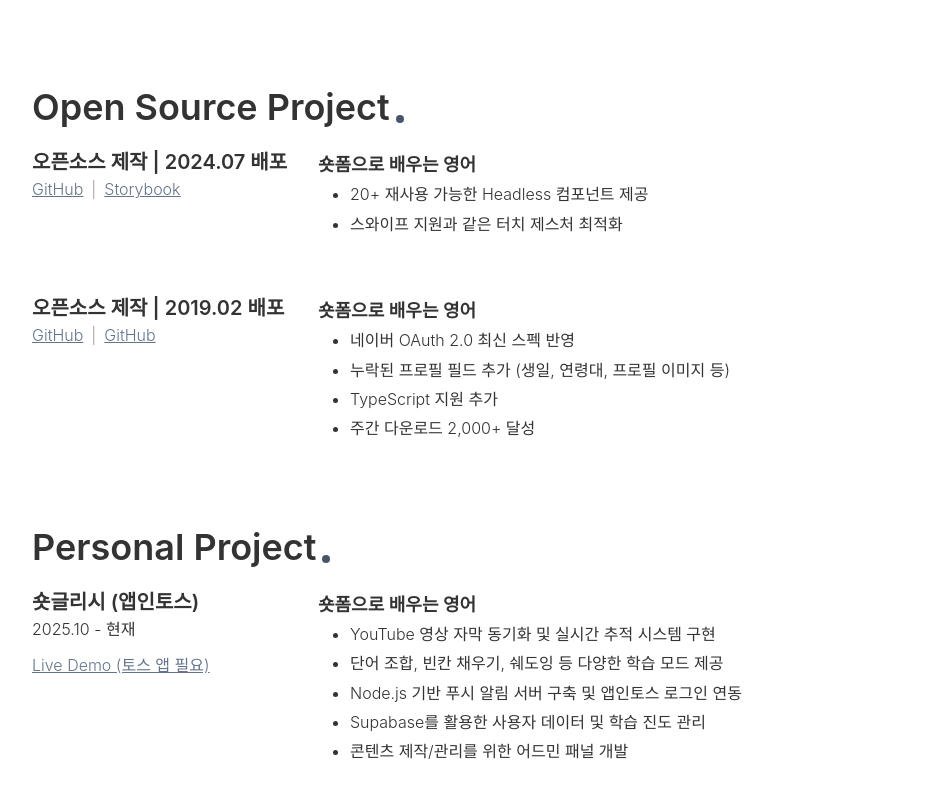
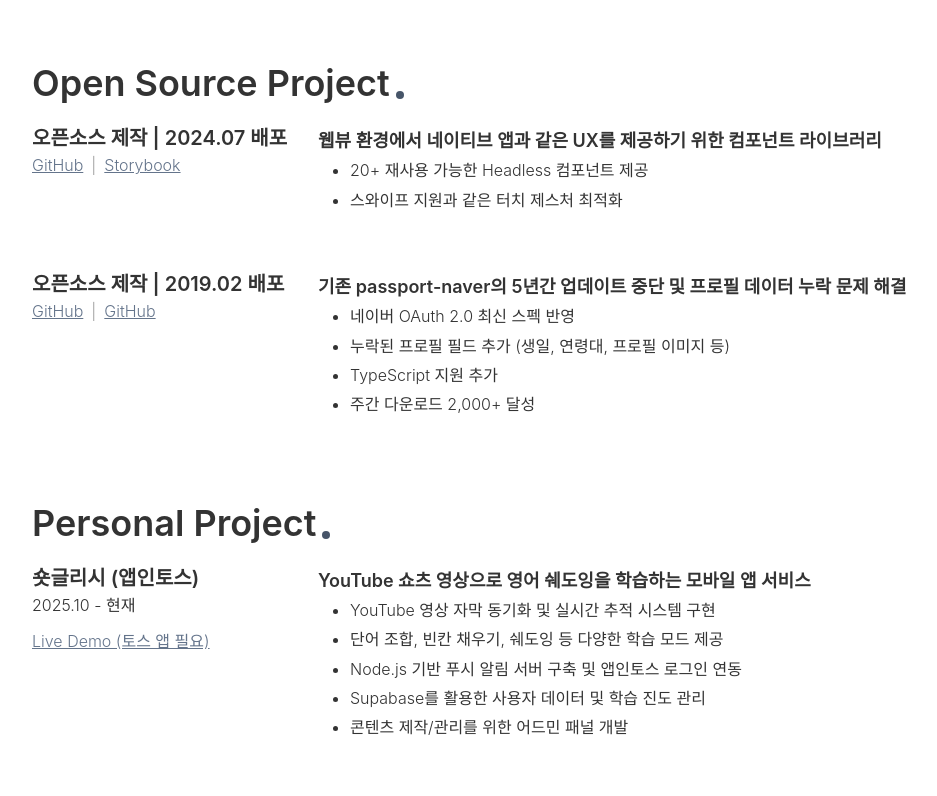
Before and after one commit to parkoon/about, a React (Vite) app: page / in a window 1280 px wide. Shown: the part 6064-6860 px from the top of the page, without its empty margins (116-1053 px from the left). Built offline with nearby package versions, Linux system fonts and the light colour scheme; a web font is replaced by a local one.

Commit message:
feat: add LinkList component and refactor link rendering in OpenSourceProject and PersonalProject

```diff
--- a/src/App.tsx
+++ b/src/App.tsx
@@ -9,7 +9,7 @@ import { WorkExperience } from "./components/work-experience";
 function App() {
   return (
     <Layout>
-      <Profile />d
+      <Profile />
       <AboutMe />
       <WorkExperience />
       <OpenSourceProject />
--- /dev/null
+++ b/src/components/link-list.tsx
@@ -0,0 +1,30 @@
+import React from "react";
+import { Link } from "./link";
+
+type LinkItem = {
+  title: string;
+  url: string;
+};
+
+type Props = {
+  links: LinkItem[];
+};
+
+export const LinkList = ({ links }: Props) => {
+  if (!links || links.length === 0) {
+    return null;
+  }
+
+  return (
+    <div className="flex items-center gap-2 flex-wrap">
+      {links.map((link, index) => (
+        <React.Fragment key={index}>
+          <Link target="_blank" href={link.url}>
+            {link.title}
+          </Link>
+          {index < links.length - 1 && <span className="text-black/40">|</span>}
+        </React.Fragment>
+      ))}
+    </div>
+  );
+};
--- a/src/components/link.tsx
+++ b/src/components/link.tsx
@@ -1,3 +1,5 @@
+import React from "react";
+
 export const Link = ({
   children,
   ...props
--- a/src/components/open-source-project.tsx
+++ b/src/components/open-source-project.tsx
@@ -1,6 +1,5 @@
-import React from "react";
 import { OPEN_SOURCE_PROJECT } from "../data";
-import { Link } from "./link";
+import { LinkList } from "./link-list";
 import { List } from "./list";
 import { Section } from "./section";
 import { TwoColumnWrapper } from "./two-column-wrapper";
@@ -17,26 +16,13 @@ export const OpenSourceProject = () => {
                 <h3 className="relative text-xl font-semibold mb-1 whitespace-pre-line leading-[110%]">
                   {project.title}
                 </h3>
-                {project.links && project.links.length > 0 && (
-                  <div className="flex items-center gap-2 flex-wrap">
-                    {project.links.map((link, index) => (
-                      <React.Fragment key={index}>
-                        <Link target="_blank" href={link.url}>
-                          {link.title}
-                        </Link>
-                        {index < project.links!.length - 1 && (
-                          <span className="text-black/40">|</span>
-                        )}
-                      </React.Fragment>
-                    ))}
-                  </div>
-                )}
+                <LinkList links={project.links || []} />
               </>
             }
             right={
               <>
                 <h2 className="text-lg font-semibold mb-1">
-                  숏폼으로 배우는 영어
+                  {project.feature.title}
                 </h2>
                 <List
                   items={project.feature.descriptions.map(
@@ -49,45 +35,6 @@ export const OpenSourceProject = () => {
             }
           />
         ))}
-        {/* <List
-        items={[
-          <>
-            <Link target="_blank" href="https://parkoon.github.io/koond/">
-              Headless UI를 활용해 모바일 웹 환경에 최적화, 재활용 가능한
-              컴포넌트 제작
-            </Link>
-            (2024.07 ~)
-          </>,
-          <>
-            아이폰 지갑앱을 밴치마킹 하여 제작한{" "}
-            <Link target="_blank" href="https://junebride.vercel.app/">
-              모바일 청첩장
-            </Link>
-          </>,
-          <>
-            이력서를 쉽게 만들고 github pages에 배포할 수 있게 도와주는{" "}
-            <Link target="_blank" href="https://github.com/parkoon/resume-kit">
-              플랫폼
-            </Link>
-          </>,
-          <>
-            네이버에서 구현한{" "}
-            <Link
-              target="_blank"
-              href="https://github.com/naver/passport-naver"
-            >
-              passport-naver
-            </Link>{" "}
-            의 문제점(e.g., 프로필 데이터 누락)을 해결하기 위해 제작한{" "}
-            <Link
-              target="_blank"
-              href="https://www.npmjs.com/package/passport-naver-v2"
-            >
-              모듈
-            </Link>
-          </>,
-        ]}
-      /> */}
       </div>
     </Section>
   );
--- a/src/components/personal-project.tsx
+++ b/src/components/personal-project.tsx
@@ -1,9 +1,8 @@
-import React from "react";
 import { PERSONAL_PROJECT } from "../data";
+import { LinkList } from "./link-list";
 import { List } from "./list";
 import { Section } from "./section";
 import { TwoColumnWrapper } from "./two-column-wrapper";
-import { Link } from "./link";
 
 export const PersonalProject = () => {
   return (
@@ -21,26 +20,13 @@ export const PersonalProject = () => {
                 <div className="mb-3">
                   {project.from} - {project.to || "현재"}
                 </div>
-                {project.links && project.links.length > 0 && (
-                  <div className="flex items-center gap-2 flex-wrap">
-                    {project.links.map((link, index) => (
-                      <React.Fragment key={index}>
-                        <Link target="_blank" href={link.url}>
-                          {link.title}
-                        </Link>
-                        {index < project.links!.length - 1 && (
-                          <span className="text-black/40">|</span>
-                        )}
-                      </React.Fragment>
-                    ))}
-                  </div>
-                )}
+                <LinkList links={project.links || []} />
               </>
             }
             right={
               <>
                 <h2 className="text-lg font-semibold mb-1">
-                  숏폼으로 배우는 영어
+                  {project.feature.title}
                 </h2>
                 <List
                   items={project.feature.descriptions.map(
@@ -53,45 +39,6 @@ export const PersonalProject = () => {
             }
           />
         ))}
-        {/* <List
-        items={[
-          <>
-            <Link target="_blank" href="https://parkoon.github.io/koond/">
-              Headless UI를 활용해 모바일 웹 환경에 최적화, 재활용 가능한
-              컴포넌트 제작
-            </Link>
-            (2024.07 ~)
-          </>,
-          <>
-            아이폰 지갑앱을 밴치마킹 하여 제작한{" "}
-            <Link target="_blank" href="https://junebride.vercel.app/">
-              모바일 청첩장
-            </Link>
-          </>,
-          <>
-            이력서를 쉽게 만들고 github pages에 배포할 수 있게 도와주는{" "}
-            <Link target="_blank" href="https://github.com/parkoon/resume-kit">
-              플랫폼
-            </Link>
-          </>,
-          <>
-            네이버에서 구현한{" "}
-            <Link
-              target="_blank"
-              href="https://github.com/naver/passport-naver"
-            >
-              passport-naver
-            </Link>{" "}
-            의 문제점(e.g., 프로필 데이터 누락)을 해결하기 위해 제작한{" "}
-            <Link
-              target="_blank"
-              href="https://www.npmjs.com/package/passport-naver-v2"
-            >
-              모듈
-            </Link>
-          </>,
-        ]}
-      /> */}
       </div>
     </Section>
   );
--- a/src/components/work-experience.tsx
+++ b/src/components/work-experience.tsx
@@ -8,6 +8,21 @@ import { EXPERIENCE } from "../data";
 import { calculateDuration } from "../utils/calculate-duration";
 import { Description } from "./description";
 import { Link } from "./link";
+
+type TaskItem = string | { title: string; link: string };
+
+const renderTaskItems = (tasks: TaskItem[]) => {
+  return tasks.map((task, index) => {
+    if (typeof task === "string") {
+      return <React.Fragment key={index}>{task}</React.Fragment>;
+    }
+    return (
+      <Link key={index} target="_blank" href={task.link}>
+        {task.title}
+      </Link>
+    );
+  });
+};
 
 export const WorkExperience = () => {
   return (
@@ -23,7 +38,7 @@ export const WorkExperience = () => {
                     {corp}
                   </h3>
 
-                  {about && (
+                  {about.length > 0 && (
                     <ul className="text-black/60 mb-3">
                       {about.map((item, index) => (
                         <li key={index}>{item}</li>
@@ -64,32 +79,12 @@ export const WorkExperience = () => {
 
                           <Description title="핵심 기여">
                             <List
-                              items={feature.achievements.map((task) => {
-                                if (typeof task === "string") {
-                                  return <>{task}</>;
-                                }
-
-                                return (
-                                  <Link target="_blank" href={task.link}>
-                                    {task.title}
-                                  </Link>
-                                );
-                              })}
+                              items={renderTaskItems(feature.achievements)}
                             />
                           </Description>
                           <Description title="주요 성과">
                             <List
-                              items={feature.contributions.map((task) => {
-                                if (typeof task === "string") {
-                                  return <>{task}</>;
-                                }
-
-                                return (
-                                  <Link target="_blank" href={task.link}>
-                                    {task.title}
-                                  </Link>
-                                );
-                              })}
+                              items={renderTaskItems(feature.contributions)}
                             />
                           </Description>
                         </div>
```
